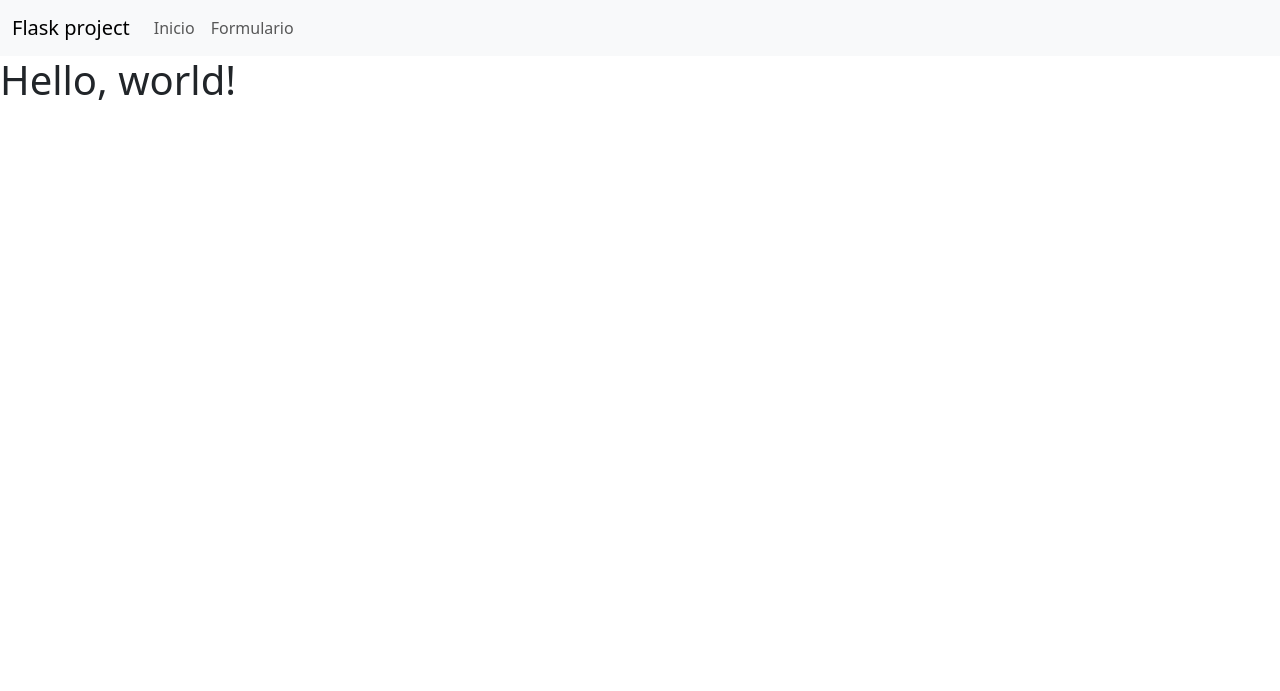
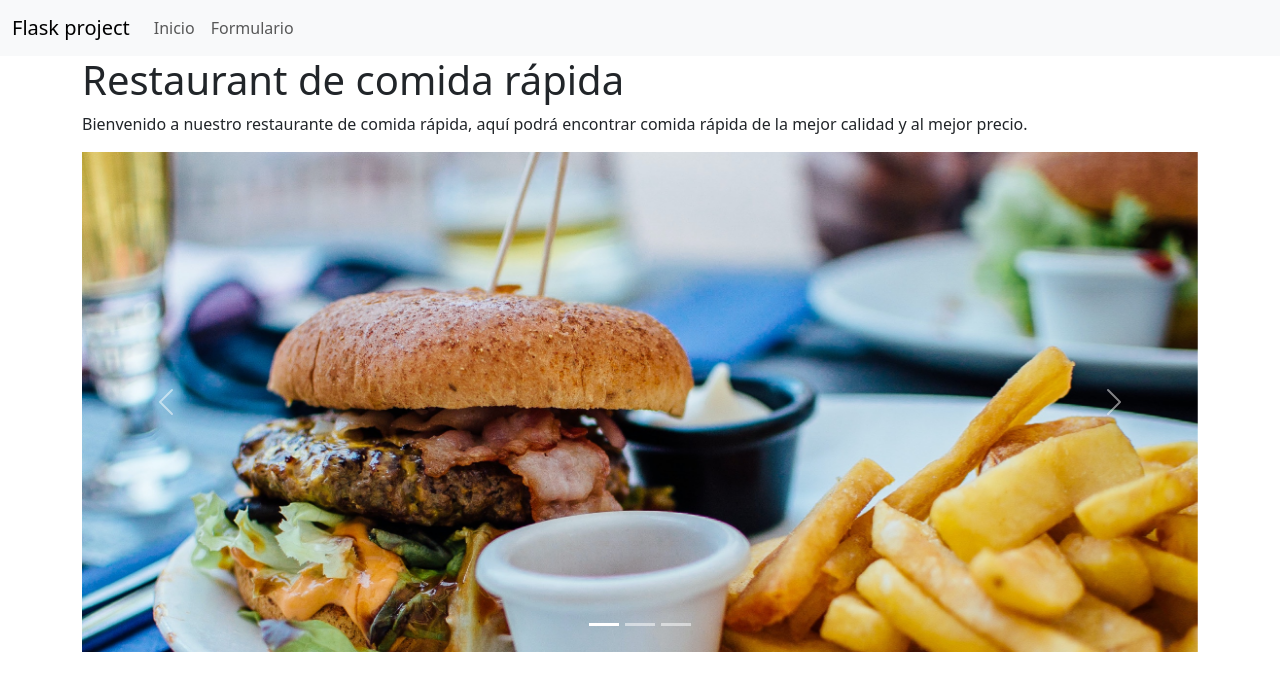
Before and after one commit to Coding-Rod/flask-first-project, a Flask app: page / in a window 1280 px wide. Shown: the top 691 px of the page. Run offline with Flask 3, Linux system fonts and the light colour scheme.

Commit message:
static files

```diff
--- a/app.py
+++ b/app.py
@@ -4,7 +4,7 @@ app = Flask(__name__)
 
 @app.route('/')
 def home():
-    return render_template('base.html')
+    return render_template('home.html')
 
 if __name__ == '__main__':
     app.run(debug=True)
--- a/templates/base.html
+++ b/templates/base.html
@@ -3,7 +3,7 @@
   <head>
     <meta charset="utf-8">
     <meta name="viewport" content="width=device-width, initial-scale=1">
-    <title>Bootstrap demo</title>
+    <title>Restaurant - {% block title %}{% endblock %}</title>
     <link href="https://cdn.jsdelivr.net/npm/bootstrap@5.3.0/dist/css/bootstrap.min.css" rel="stylesheet" integrity="sha384-9ndCyUaIbzAi2FUVXJi0CjmCapSmO7SnpJef0486qhLnuZ2cdeRhO02iuK6FUUVM" crossorigin="anonymous">
   </head>
   <body>
@@ -23,7 +23,9 @@
           </div>
         </div>
       </nav>
-    <h1>Hello, world!</h1>
+    <div class="container">
+        {% block content %}{% endblock %}
+    </div>
     <script src="https://cdn.jsdelivr.net/npm/bootstrap@5.3.0/dist/js/bootstrap.bundle.min.js" integrity="sha384-geWF76RCwLtnZ8qwWowPQNguL3RmwHVBC9FhGdlKrxdiJJigb/j/68SIy3Te4Bkz" crossorigin="anonymous"></script>
   </body>
 </html>
--- /dev/null
+++ b/templates/home.html
@@ -0,0 +1,32 @@
+{% extends 'base.html' %}
+{% block title %}Inicio{% endblock %}
+{% block content %}
+    <h1>Restaurant de comida rápida</h1>
+    <p> Bienvenido a nuestro restaurante de comida rápida, aquí podrá encontrar comida rápida de la mejor calidad y al mejor precio.</p>
+    <div id="carouselExampleIndicators" class="carousel slide">
+        <div class="carousel-indicators">
+          <button type="button" data-bs-target="#carouselExampleIndicators" data-bs-slide-to="0" class="active" aria-current="true" aria-label="Slide 1"></button>
+          <button type="button" data-bs-target="#carouselExampleIndicators" data-bs-slide-to="1" aria-label="Slide 2"></button>
+          <button type="button" data-bs-target="#carouselExampleIndicators" data-bs-slide-to="2" aria-label="Slide 3"></button>
+        </div>
+        <div class="carousel-inner" style="height: 500px;">
+          <div class="carousel-item active">
+            <img src="{{url_for('static', filename='burger.jpg')}}" alt="Hamburguesa" width="100%" height="100%">
+          </div>
+          <div class="carousel-item">
+            <img src="{{url_for('static', filename='pizza.jpg')}}" alt="Pizza" width="100%" height="100%">
+          </div>
+          <div class="carousel-item">
+            <img src="{{url_for('static', filename='hot_dog.jpg')}}" alt="Hotdog" width="100%" height="100%">
+          </div>
+        </div>
+        <button class="carousel-control-prev" type="button" data-bs-target="#carouselExampleIndicators" data-bs-slide="prev">
+          <span class="carousel-control-prev-icon" aria-hidden="true"></span>
+          <span class="visually-hidden">Previous</span>
+        </button>
+        <button class="carousel-control-next" type="button" data-bs-target="#carouselExampleIndicators" data-bs-slide="next">
+          <span class="carousel-control-next-icon" aria-hidden="true"></span>
+          <span class="visually-hidden">Next</span>
+        </button>
+      </div>
+{% endblock %}
```
Also changed, not shown: templates/form.html (added, +33 -0 lines), static/burger.jpg (added), static/hot_dog.jpg (added), static/pizza.jpg (added).
